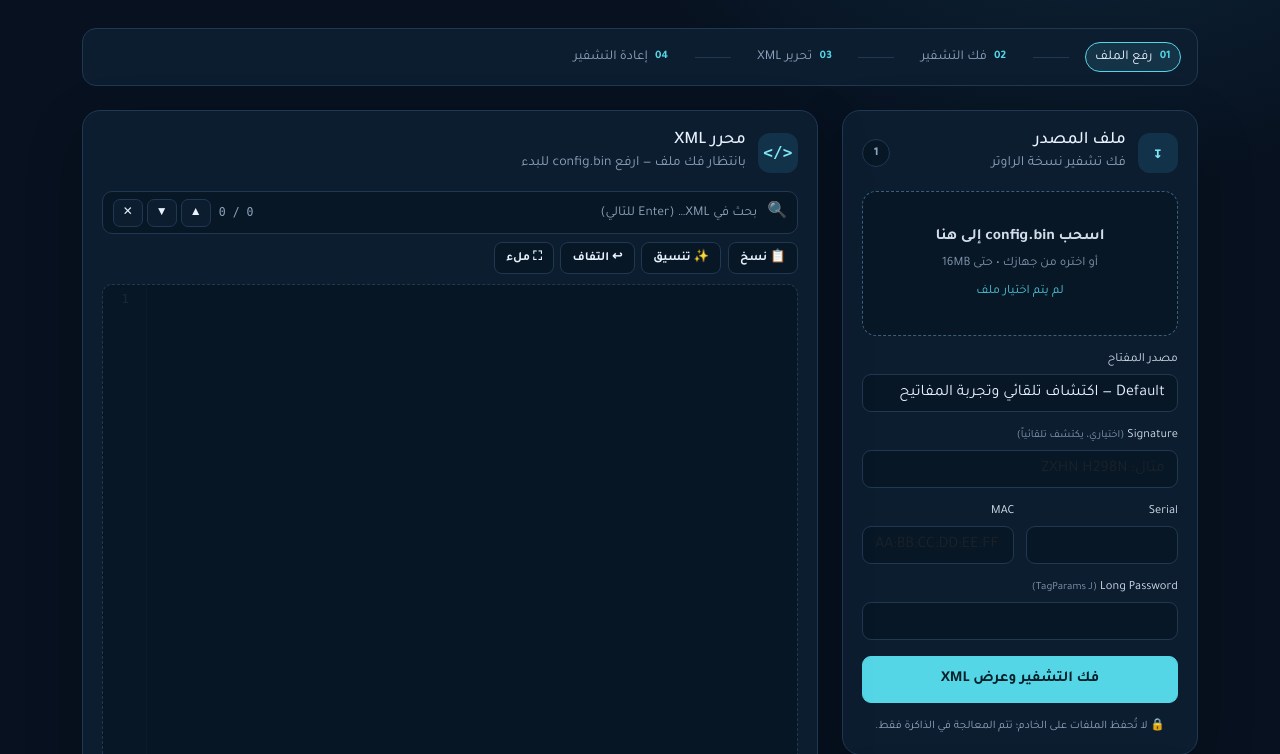
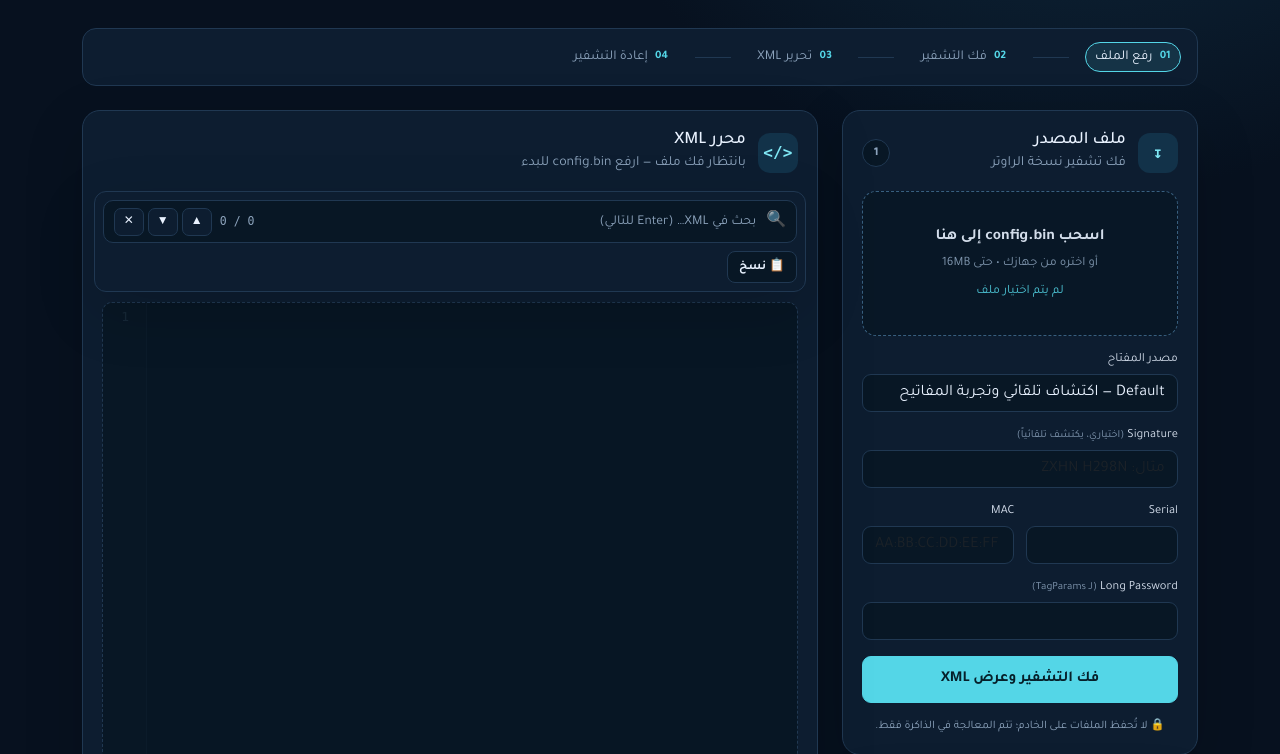
Before and after one commit to MustafaMohamedCoder/config, a Flask app: page / in a window 1280 px wide. Shown: the part 383-1137 px from the top of the page. Run offline with Flask 3, Linux system fonts and the light colour scheme; some libraries are stand-ins or nearby versions.

Commit message:
Sticky search bar on top, remove beautify wrap fullscreen buttons

```diff
--- a/static/app.js
+++ b/static/app.js
@@ -50,7 +50,6 @@
   });
   let metadata = {};
   let baseline = '';
-  let wrapOn = false;
   const editedLines = new Set();
   function clearEditMarks() {
     editedLines.forEach((ln) => { try { editor.removeLineClass(ln, 'background', 'edited-line'); } catch (_) {} try { editor.setGutterMarker(ln, 'edit-gutter', null); } catch (_) {} });
@@ -220,37 +219,6 @@
     try { await navigator.clipboard.writeText(editor.getValue()); toast('تم نسخ XML إلى الحافظة', 'success'); }
     catch (_) { editor.execCommand('selectAll'); document.execCommand('copy'); toast('تم نسخ XML', 'success'); }
   });
-  $('#btn-beautify').addEventListener('click', () => {
-    try {
-      const raw = editor.getValue().trim();
-      if (!raw) { toast('المحرر فارغ', 'error'); return; }
-      let indent = 0;
-      const formatted = raw.replace(/>\s*</g, '><').replace(/(<\/?[^>]+>)/g, (m) => {
-        let pad = '';
-        if (/^<\//.test(m)) indent = Math.max(0, indent - 1);
-        pad = '  '.repeat(indent);
-        if (/^<[^!?/][^>]*[^/]>$/.test(m)) indent += 1;
-        return '\n' + pad + m;
-      }).trim();
-      const cur = editor.getCursor();
-      editor.setValue(formatted);
-      editor.setCursor(cur);
-      toast('تم تنسيق XML', 'success');
-    } catch (e) { toast('تعذر التنسيق — تحقق من XML', 'error'); }
-  });
-  $('#btn-wrap').addEventListener('click', (e) => {
-    wrapOn = !wrapOn;
-    editor.setOption('lineWrapping', wrapOn);
-    e.currentTarget.classList.toggle('on', wrapOn);
-  });
-  $('#btn-full').addEventListener('click', () => {
-    const panel = $('#editor-panel');
-    const on = panel.classList.toggle('fullscreen');
-    $('#btn-full').textContent = on ? '✕ خروج' : '⛶ ملء';
-    editor.refresh();
-    editor.focus();
-  });
-  document.addEventListener('keydown', (e) => { if (e.key === 'Escape') { $('#editor-panel').classList.remove('fullscreen'); $('#btn-full').textContent = '⛶ ملء'; } });
   $('#btn-validate').addEventListener('click', () => {
     const v = editor.getValue().trim();
     if (!v) { toast('المحرر فارغ — ارفع ملفاً أولاً', 'error'); return; }
--- a/static/styles.css
+++ b/static/styles.css
@@ -53,8 +53,8 @@ code { color:var(--cyan); }
 .meta-item { border:1px solid var(--line); background:var(--panel2); border-radius:10px; padding:.45rem .6rem; min-width:0; }
 .meta-item small { display:block; color:var(--muted); font-size:.68rem; }
 .meta-item b { display:block; font-size:.8rem; overflow:hidden; text-overflow:ellipsis; white-space:nowrap; }
-/* toolbar + search */
-.editor-toolbar { display:flex; flex-direction:column; gap:.5rem; margin-bottom:.6rem; }
+/* toolbar + search — ثابتة بالأعلى أثناء التمرير */
+.editor-toolbar { display:flex; flex-direction:column; gap:.5rem; margin-bottom:.6rem; position:sticky; top:64px; z-index:40; background:var(--panel); padding:.5rem; margin-inline:-.5rem; padding-inline:.5rem; border:1px solid var(--line); border-radius:12px; box-shadow:var(--shadow); }
 .search-bar { display:flex; align-items:center; gap:.5rem; border:1px solid var(--line); background:var(--panel2); border-radius:10px; padding:.4rem .6rem; }
 .search-bar:focus-within { border-color:var(--cyan); }
 .search-icon { opacity:.7; }
--- a/templates/index.html
+++ b/templates/index.html
@@ -96,9 +96,6 @@
             </div>
             <div class="tool-btns">
               <button id="btn-copy" type="button" title="نسخ XML">📋 نسخ</button>
-              <button id="btn-beautify" type="button" title="تنسيق XML">✨ تنسيق</button>
-              <button id="btn-wrap" type="button" title="التفاف الأسطر">↩ التفاف</button>
-              <button id="btn-full" type="button" title="ملء الشاشة">⛶ ملء</button>
             </div>
           </div>
           <div class="editor-wrap" id="editor-wrap">
```
